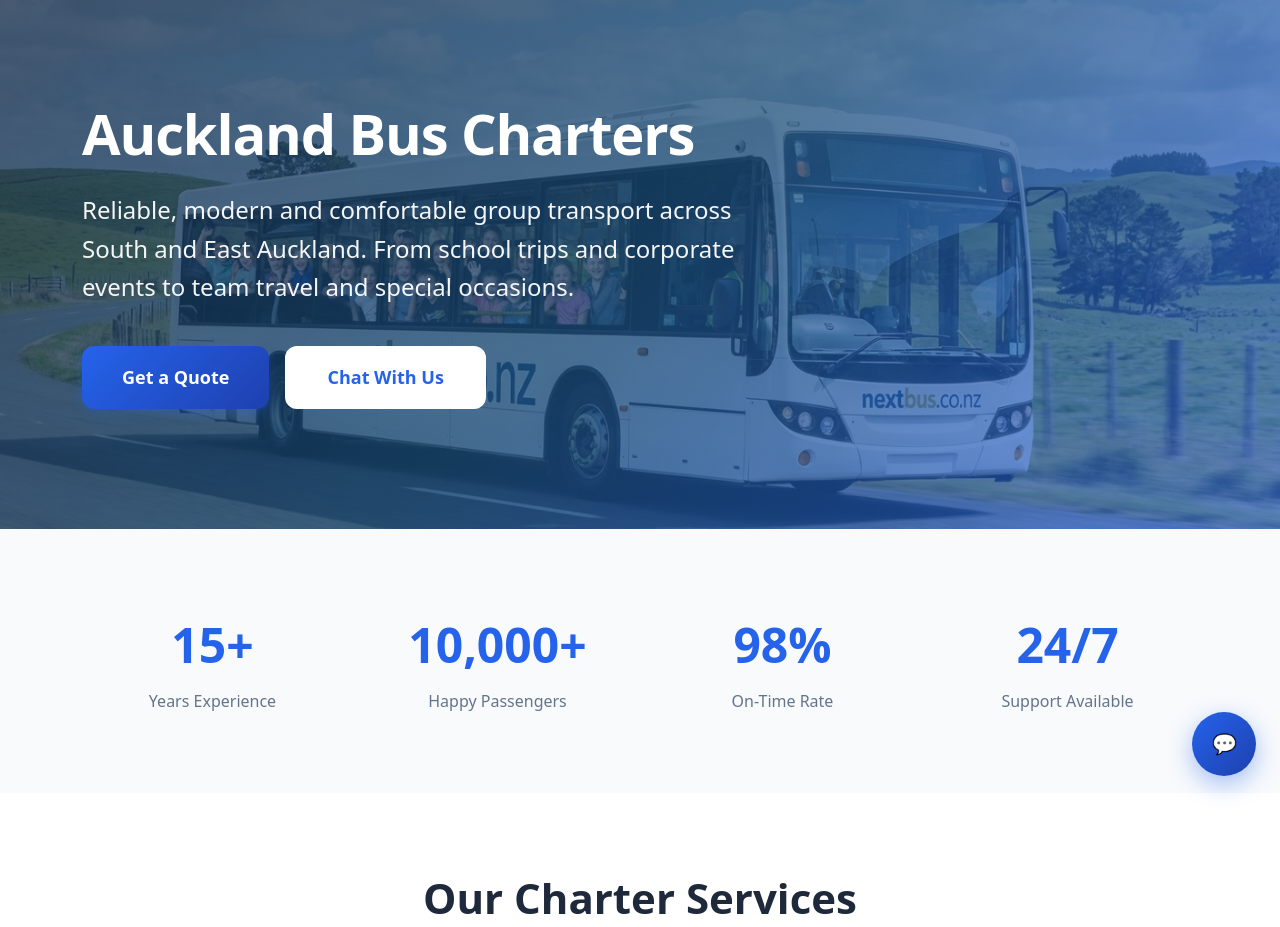
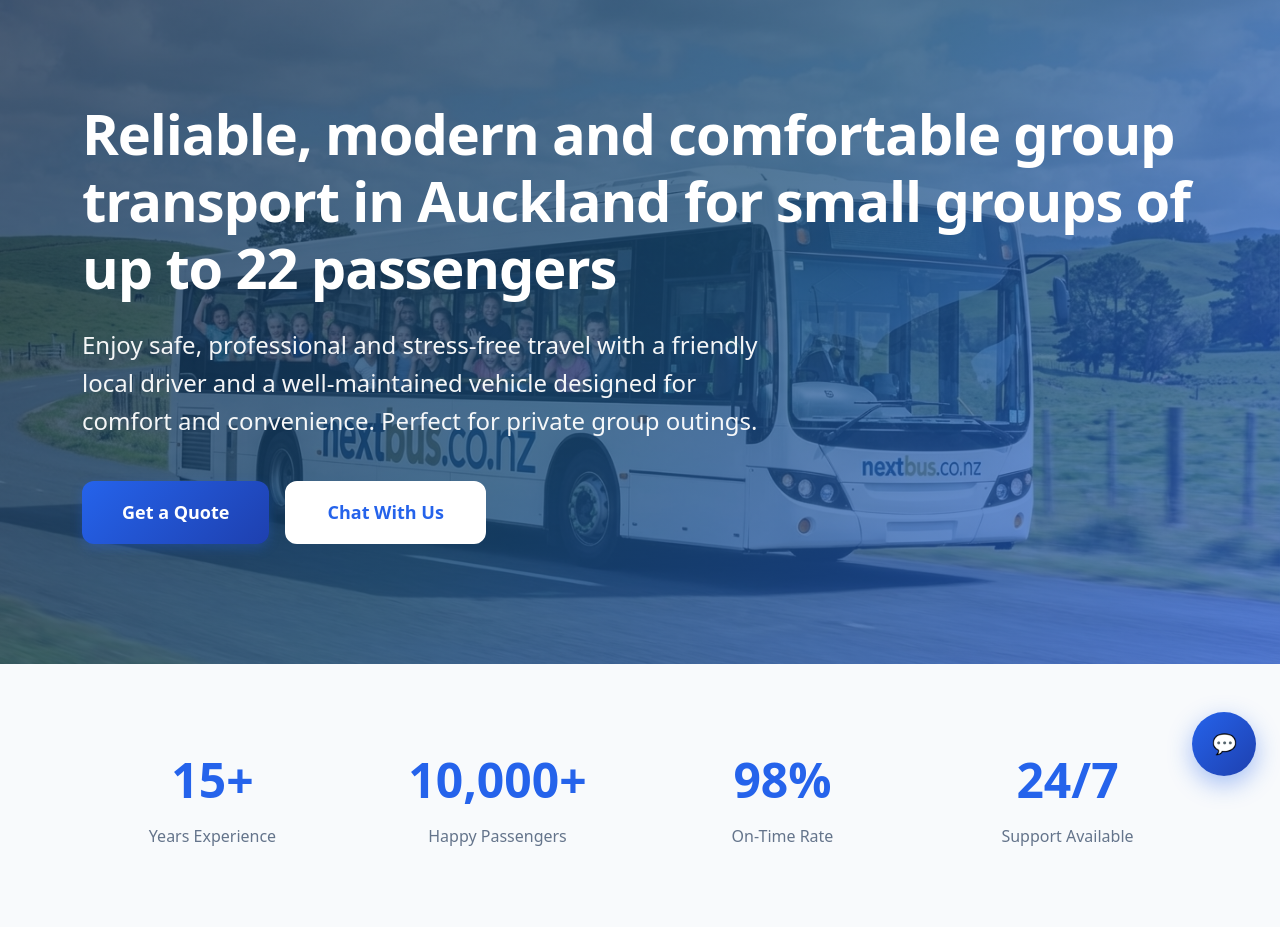
Before and after one commit to pidigodi/Next-Bus, a Gatsby site: page / in a window 1280 px wide. Shown: the top 927 px of the page. Built offline with nearby package versions, Linux system fonts and the light colour scheme; Gatsby itself is replaced by a stand-in of ours.

Commit message:
Revise hero content for Auckland Bus Charters
Updated the hero section text to better describe the services offered.

```diff
--- a/src/pages/index.js
+++ b/src/pages/index.js
@@ -351,10 +351,10 @@
           <Container>
             <div className="hero-content">
               <h1 style={{ fontSize: "56px", fontWeight: "700", marginBottom: "24px", lineHeight: "1.2" }}>
-                Auckland Bus Charters
+                Reliable, modern and comfortable group transport in Auckland for small groups of up to 22 passengers
               </h1>
               <p style={{ fontSize: "24px", marginBottom: "40px", maxWidth: "700px", lineHeight: "1.6", opacity: "0.95" }}>
-                Reliable, modern and comfortable group transport across South and East Auckland. From school trips and corporate events to team travel and special occasions.
+                Enjoy safe, professional and stress-free travel with a friendly local driver and a well-maintained vehicle designed for comfort and convenience. Perfect for private group outings.
               </p>
               <div style={{ display: "flex", gap: "16px", flexWrap: "wrap" }}>
                 <Button className="btn-primary-custom" onClick={openEnquiry}>
```
